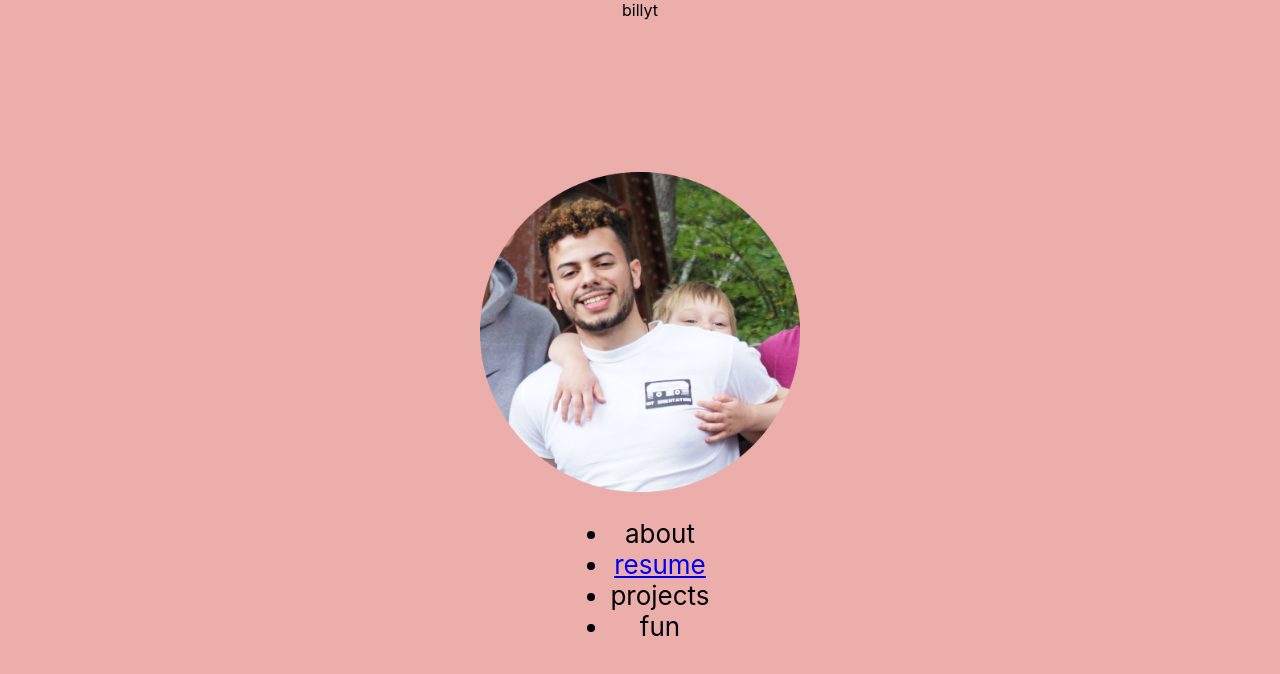
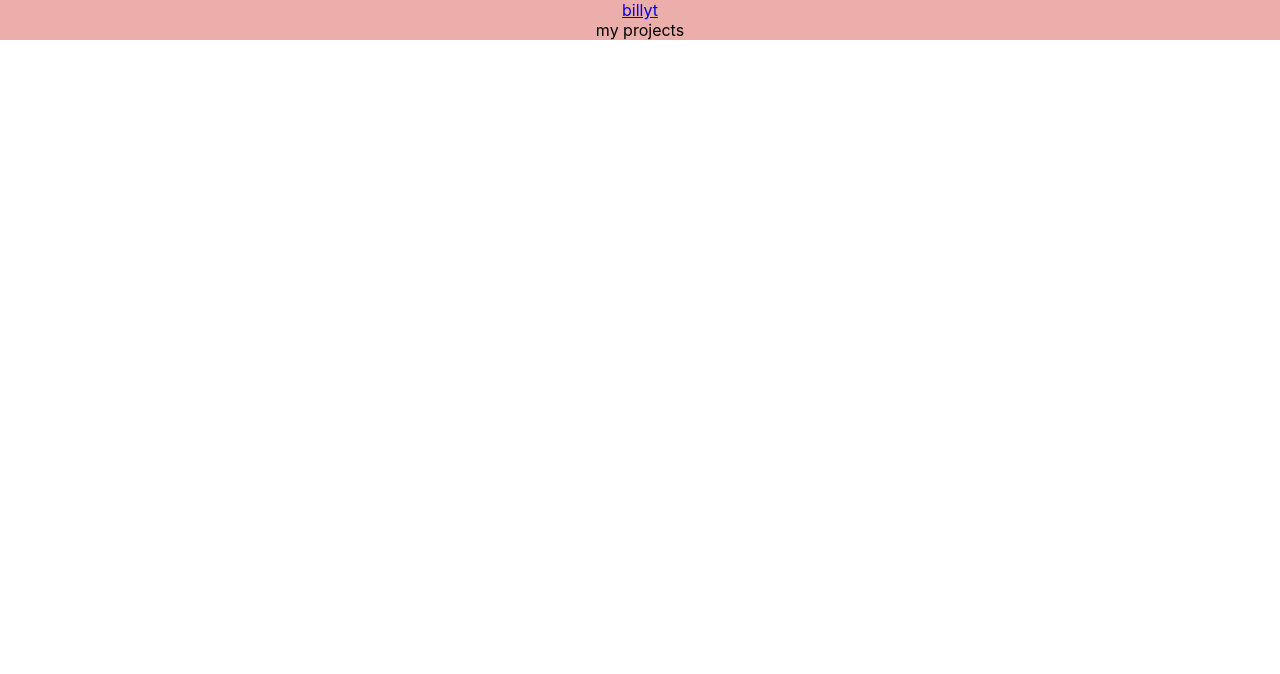
Before and after one commit to billy-t/billy-t.github.io, a React (Create React App) app: page /#/projects in a window 1280 px wide. Before the commit this address led to /#/. Shown: the top 674 px of the page. Built offline with nearby package versions, Linux system fonts and the light colour scheme.

Commit message:
install routing types and add basic hash router set up

```diff
--- a/package.json
+++ b/package.json
@@ -12,6 +12,7 @@
     "@types/node": "^13.13.5",
     "@types/react": "^16.9.34",
     "@types/react-dom": "^16.9.7",
+    "@types/react-router-dom": "^5.1.5",
     "enzyme": "^3.11.0",
     "enzyme-adapter-react-16": "^1.15.2",
     "gh-pages": "^2.2.0",
--- a/src/App.tsx
+++ b/src/App.tsx
@@ -1,18 +1,23 @@
 import React from 'react';
+import { HashRouter, Switch, Route } from 'react-router-dom';
+import About from './components/About';
 import Header from './components/Header';
-import NavItems from './components/NavItems';
-import profilePic from './images/profile_pic.png';
+import Home from './components/Home';
+import Projects from './components/Projects';
 import './styles/App.css';
 
 function App() {
   return (
-    <div className="App">
-      <Header />
-      <header className="App-header">
-        <img src={profilePic} className="App-logo" alt="billy" />
-        <NavItems />
-      </header>
-    </div>
+    <HashRouter basename='/'>
+      <div className="App">
+        <Header />
+        <Switch>
+          <Route path="/" exact component={Home} />
+          <Route path="/about" component={About} />
+          <Route path="/projects" component={Projects} />
+        </Switch>
+      </div>
+    </HashRouter>
   );
 }
 
--- /dev/null
+++ b/src/components/About.tsx
@@ -0,0 +1,11 @@
+import React from 'react';
+
+function About() {
+  return (
+    <div>
+      about me
+    </div>
+  );
+}
+
+export default About;
--- a/src/components/Header.tsx
+++ b/src/components/Header.tsx
@@ -1,9 +1,10 @@
 import React from 'react';
+import { Link } from 'react-router-dom';
 
 function Header() {
   return (
     <nav className="Header">
-      billyt
+      <Link to='/'>billyt</Link>
     </nav>
   );
 }
--- /dev/null
+++ b/src/components/Home.tsx
@@ -0,0 +1,14 @@
+import React from 'react';
+import NavItems from './NavItems';
+import profilePic from '../images/profile_pic.png';
+
+function Home() {
+  return (
+    <header className="App-header">
+      <img src={profilePic} className="App-logo" alt="billy" />
+      <NavItems />
+    </header>
+  );
+}
+
+export default Home;
--- a/src/components/NavItems.tsx
+++ b/src/components/NavItems.tsx
@@ -1,9 +1,13 @@
 import React from 'react';
+import { Link } from 'react-router-dom';
+
 
 function NavItems() {
   return (
     <ul>
-      <li>about</li>
+      <li>
+        <Link to='/about'>about</Link>
+      </li>
       <li>
         <a
           href="https://drive.google.com/file/d/1W-cK2QXdeUaSEuja-GWzGX30BuLyzOQ3/view?usp=sharing"
@@ -13,7 +17,9 @@ function NavItems() {
           resume
         </a>
       </li>
-      <li>projects</li>
+      <li>
+        <Link to='/projects'>projects</Link>
+      </li>
       <li>fun</li>
     </ul>
   );
--- /dev/null
+++ b/src/components/Projects.tsx
@@ -0,0 +1,11 @@
+import React from 'react';
+
+function Projects() {
+  return (
+    <div>
+      my projects
+    </div>
+  );
+}
+
+export default Projects;
```
Also changed, not shown: 1 other file (tests, documents, lock files or other folders).
